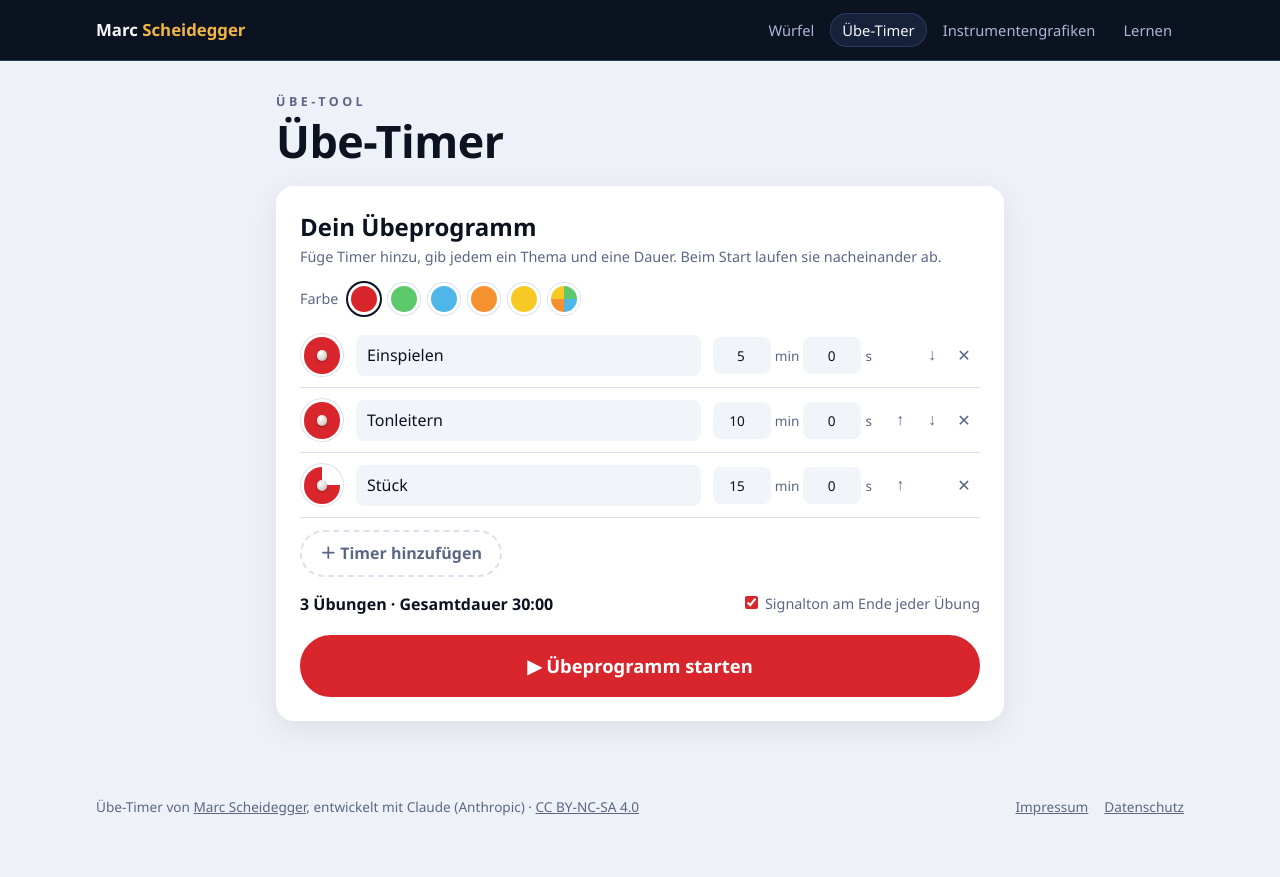
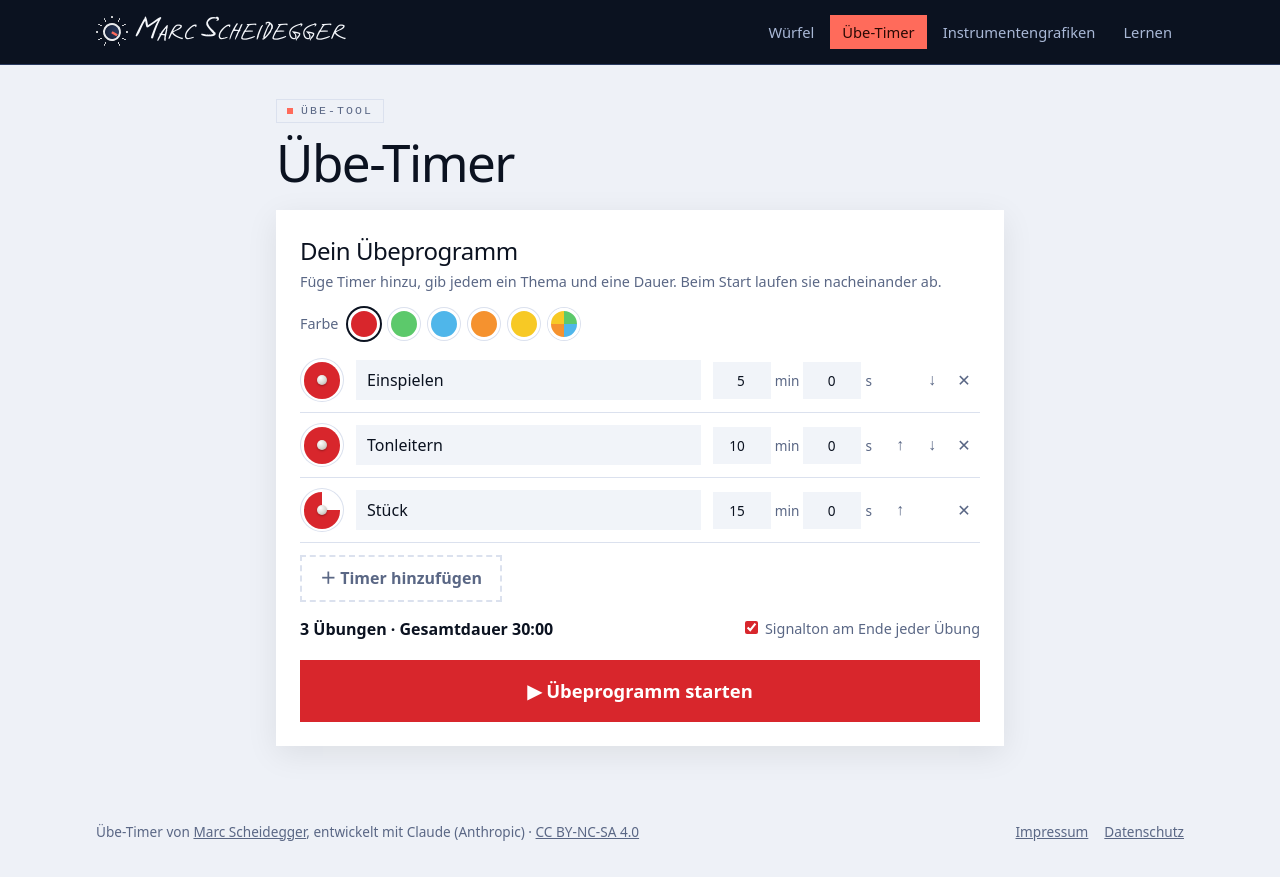
Before and after one commit to Marscx/Uebetimer, a plain HTML site: page index.html in a window 1280 px wide. Before the commit the page ends 852 px from the top, so only its background shows below. Drawn offline with Linux system fonts and the light colour scheme.

Commit message:
Neues Design wie marcscheidegger.ch: Handschrift-Logo mit Amp-Knopf, Koralle, eckig, schlanke Titel; Handy: Dauer-Felder lesbar, Knöpfe in eigener Zeile
Co-Authored-By: Claude Opus 5.5 <noreply@anthropic.com>

```diff
--- a/index.html
+++ b/index.html
@@ -8,8 +8,8 @@
         <meta name="author" content="marcscheidegger.ch">
         <link rel="icon" href="favicon.svg" type="image/svg+xml">
         <meta name="theme-color" content="#0b1220">
-        <link rel="stylesheet" href="marke.css?v=2">
-        <link rel="stylesheet" href="uebe.css?v=7">
+        <link rel="stylesheet" href="marke.css?v=3">
+        <link rel="stylesheet" href="uebe.css?v=8">
         <script>
             // ?embed: Ansicht für iFrames (ohne Kopfzeile, transparenter Hintergrund)
             if (new URLSearchParams(location.search).has('embed')) document.documentElement.classList.add('embed');
@@ -22,7 +22,7 @@
              Danach "neu." aus diesen Links entfernen. -->
         <header class="ms-bar">
             <div class="ms-bar-inner">
-                <a class="ms-brand" href="https://neu.marcscheidegger.ch/">Marc <span>Scheidegger</span></a>
+                <a class="ms-brand" href="https://neu.marcscheidegger.ch/" aria-label="Marc Scheidegger – Startseite"><b class="ms-knopf" aria-hidden="true"></b><span>Marc</span> <span>Scheidegger</span></a>
                 <nav aria-label="Übe-Tools">
                     <ul class="ms-nav">
                         <li><a href="https://zufall.marcscheidegger.ch/">Würfel</a></li>
--- a/marke.css
+++ b/marke.css
@@ -1,25 +1,46 @@
 /* =============================================================================
    marke.css – gemeinsamer Auftritt aller Übe-Tools von marcscheidegger.ch
    =============================================================================
-   Diese Datei ist in jedem Tool identisch (Übe-Timer, Würfel, Instrumentengrafiken).
-   Bei Änderungen in allen Tools gleich übernehmen. Farben wie die Hauptseite
-   marcscheidegger.ch (css/site.css).
+   Diese Datei ist in jedem Tool identisch (Übe-Timer, Würfel, Instrumentengrafiken,
+   Anleitungen). Bei Änderungen in allen Tools gleich übernehmen. Design wie die
+   Hauptseite marcscheidegger.ch: Nachtblau, Akzent Koralle, eckig, Logo in Marcs
+   Handschrift mit Verstärker-Knopf.
 
    Enthält:
-     1. Markenfarben und Schrift (Variablen mit --ms-…)
-     2. Kopfleiste .ms-bar: Name links (→ Hauptseite), Tool-Navigation rechts
-     3. Fusszeile .ms-foot: Copyright, Lizenz, Impressum/Datenschutz
-   Alle Klassen beginnen mit "ms-", damit sie nicht mit dem Code der Tools kollidieren. */
+     1. Markenfarben und Schriften (Variablen mit --ms-…), Logo-Schrift
+     2. Kopfleiste .ms-bar: Logo links (→ Hauptseite), Tool-Navigation rechts
+     3. Logo: Verstärker-Knopf (.ms-knopf) + MARC SCHEIDEGGER in Handschrift
+     4. Fusszeile .ms-foot: Copyright, Lizenz, Impressum/Datenschutz
+   Alle Klassen beginnen mit "ms-", damit sie nicht mit dem Code der Tools kollidieren.
 
-/* ---------- 1. Markenfarben und Schrift ---------- */
+   Logo im HTML (in jedem Tool gleich):
+     <a class="ms-brand" href="…" aria-label="Marc Scheidegger – Startseite">
+       <b class="ms-knopf" aria-hidden="true"></b><span>Marc</span> <span>Scheidegger</span></a> */
+
+/* ---------- 1. Markenfarben und Schriften ---------- */
 :root {
     --ms-navy: #0b1220;        /* Nachtblau der Hauptseite */
     --ms-navy-2: #16213a;      /* etwas heller, für Hover */
     --ms-line: #2a3a5e;        /* Linien auf Navy */
     --ms-ink: #f5f7fb;         /* Text auf Navy */
     --ms-muted: #a9b8d6;       /* gedämpfter Text auf Navy */
-    --ms-yellow: #f2b544;      /* Akzentgelb */
-    --ms-font: "Avenir Next", "Segoe UI", "Helvetica Neue", Arial, sans-serif;
+    --ms-akzent: #ff6b5b;      /* Akzentfarbe Koralle (Buttons, aktive Elemente) */
+    --ms-akzent-2: #ff8273;    /* etwas heller, für Hover */
+    --ms-akzent-ink: #2a0904;  /* Text auf Koralle */
+    --ms-yellow: var(--ms-akzent);   /* alter Name, damit bestehender Tool-Code die neue Farbe bekommt */
+    --ms-font: "Avenir Next", ui-sans-serif, system-ui, "Segoe UI", "Helvetica Neue", Arial, sans-serif;
+    /* Schreibmaschine für kleine Beschriftungen (Systemschriften, nichts wird geladen) */
+    --ms-schreib: "American Typewriter", "Courier Prime", "Courier New", ui-monospace, monospace;
+}
+
+/* Marcs Handschrift für das Logo. Nur die Grossbuchstaben des Namens (A C D E G H I M R S)
+   und das Leerzeichen sind in der Datei – alles andere wurde entfernt, damit sich keine
+   Unterschrift nachbauen lässt. Liegt auf dem eigenen Server (keine fremden Dienste). */
+@font-face {
+    font-family: "Marc Versalien";
+    src: url("fonts/marc-versalien.ttf") format("truetype");
+    unicode-range: U+0020, U+0041, U+0043-0045, U+0047-0049, U+004D, U+0052-0053;
+    font-display: swap;
 }
 
 /* ---------- 2. Kopfleiste ---------- */
@@ -31,22 +52,19 @@
     border-bottom: 1px solid var(--ms-line);
 }
 .ms-bar-inner {
-    max-width: 1120px; margin: 0 auto; padding: 0 16px; min-height: 60px;
+    max-width: 1120px; margin: 0 auto; padding: 0 16px; min-height: 64px;
     display: flex; align-items: center; justify-content: space-between; gap: 8px 20px; flex-wrap: wrap;
 }
-.ms-brand { color: var(--ms-ink); text-decoration: none; font-weight: 700; font-size: 1.05rem; white-space: nowrap; }
-.ms-brand span { color: var(--ms-yellow); }
-.ms-brand:hover { color: var(--ms-ink); }
 .ms-nav { display: flex; gap: 4px; margin: 0; padding: 0; list-style: none; }
 .ms-nav a {
-    display: block; padding: 7px 12px; border-radius: 999px; white-space: nowrap;
+    display: block; padding: 7px 12px; white-space: nowrap;
     color: var(--ms-muted); text-decoration: none; font-size: .92rem; font-weight: 500;
 }
 .ms-nav a:hover { color: var(--ms-ink); background: var(--ms-navy-2); }
-/* Das Tool, in dem man gerade ist */
-.ms-nav a[aria-current="page"] { color: var(--ms-ink); background: var(--ms-navy-2); box-shadow: inset 0 0 0 1px var(--ms-line); }
+/* Das Tool, in dem man gerade ist: Koralle wie der aktive Menüpunkt der Hauptseite */
+.ms-nav a[aria-current="page"] { color: var(--ms-akzent-ink); background: var(--ms-akzent); }
 
-/* Handy: Navigation in eigener Zeile unter dem Namen, seitlich wischbar statt umbrechen */
+/* Handy: Navigation in eigener Zeile unter dem Logo, seitlich wischbar statt umbrechen */
 @media (max-width: 640px) {
     .ms-bar-inner { padding-block: 10px; }
     .ms-bar nav { width: 100%; min-width: 0; }   /* Navigation auf Bildschirmbreite begrenzen */
@@ -55,7 +73,43 @@
     .ms-nav a { padding: 6px 10px; font-size: .88rem; }
 }
 
-/* ---------- 3. Fusszeile ---------- */
+/* ---------- 3. Logo ---------- */
+/* MARC SCHEIDEGGER in Handschrift, nur Grossbuchstaben, Anfangsbuchstaben grösser */
+.ms-brand {
+    display: inline-flex; align-items: center; white-space: nowrap;
+    color: var(--ms-ink); text-decoration: none; line-height: 1;
+    font-family: "Marc Versalien", var(--ms-schreib); font-size: 1.6rem; font-weight: 400;
+}
+.ms-brand:hover { color: var(--ms-ink); }
+.ms-brand > span { display: inline-block; text-transform: uppercase; font-size: .72em; letter-spacing: .02em; }
+.ms-brand > span::first-letter { font-size: 1.4em; }
+.ms-brand > span + span { margin-left: .3em; }   /* das Leerzeichen der Handschrift ist sehr schmal */
+
+/* Verstärker-Knopf (Poti), nur mit CSS gezeichnet:
+   ::before = Skala (11 Striche im Bogen, unten offen), ::after = Knopf mit Zeiger in Koralle */
+.ms-knopf { position: relative; display: inline-block; flex: none; width: 32px; height: 32px; margin-right: 8px; }
+.ms-knopf::before {
+    content: ""; position: absolute; inset: 0; border-radius: 50%;
+    background: repeating-conic-gradient(from -152deg, rgb(255 255 255 / .8) 0 4deg, transparent 4deg 30deg);
+    /* sichtbar bleibt nur ein schmaler Ring aussen und nur der Bogen von -150° bis +150° */
+    -webkit-mask: radial-gradient(closest-side, transparent 74%, #000 75%), conic-gradient(from -152deg, #000 304deg, transparent 0);
+    -webkit-mask-composite: source-in;
+            mask: radial-gradient(closest-side, transparent 74%, #000 75%), conic-gradient(from -152deg, #000 304deg, transparent 0);
+            mask-composite: intersect;
+}
+.ms-knopf::after {
+    content: ""; position: absolute; inset: 7px; border-radius: 50%; border: 2px solid rgb(255 255 255 / .9);
+    background:
+        linear-gradient(var(--ms-akzent), var(--ms-akzent)) 50% 1px / 2.5px 6px no-repeat,   /* Zeiger */
+        radial-gradient(circle at 35% 30%, #2a3a5e, #111a2e);                                   /* Knopf */
+    transform: rotate(120deg);                                                                  /* auf "10" */
+    transition: transform .4s cubic-bezier(.3, 1.6, .5, 1);
+}
+.ms-brand:hover .ms-knopf::after { transform: rotate(150deg); }   /* dreht beim Darüberfahren auf Anschlag */
+@media (max-width: 640px) { .ms-brand { font-size: 1.35rem; } }
+@media (prefers-reduced-motion: reduce) { .ms-knopf::after { transition: none; } }
+
+/* ---------- 4. Fusszeile ---------- */
 .ms-foot {
     font-family: var(--ms-font);
     max-width: 1120px; margin: 0 auto; padding: 28px 16px 36px;
--- a/uebe.css
+++ b/uebe.css
@@ -60,20 +60,22 @@ body {
 /* ---------- Titel des Tools (wie die Seitenköpfe der Hauptseite) ---------- */
 .tool-head { margin: 8px 0 20px; }
 .kicker {
-    display: block; font-size: .78rem; font-weight: 600; letter-spacing: .28em;
-    text-transform: uppercase; color: var(--muted); margin-bottom: 6px;
+    display: inline-flex; align-items: center; gap: 8px; margin-bottom: 12px; padding: 3px 10px;
+    font-family: var(--ms-schreib); font-size: .72rem; letter-spacing: .18em; text-transform: uppercase;
+    color: var(--muted); border: 1px solid var(--line);
 }
-.tool-head h1 { margin: 0; font-size: clamp(2rem, 6vw, 2.8rem); line-height: 1.1; letter-spacing: -.01em; }
+.kicker::before { content: ""; width: 6px; height: 6px; background: var(--ms-akzent); }
+.tool-head h1 { margin: 0; font-size: clamp(2.2rem, 7vw, 3.2rem); font-weight: 300; line-height: 1.08; letter-spacing: -.03em; hyphens: auto; overflow-wrap: break-word; }
 
 .screen { max-width: 760px; margin: 0 auto; padding: 24px 16px 48px; }
 
 .panel {
     background: var(--panel);
-    border-radius: 18px;
+    border-radius: 0;
     padding: 24px;
     box-shadow: 0 8px 30px rgba(0, 0, 0, .08);
 }
-.panel h2 { margin: 0 0 4px; }
+.panel h2 { margin: 0 0 4px; font-weight: 400; letter-spacing: -.02em; }
 .hint { color: var(--muted); font-size: .9rem; margin: 4px 0 16px; }
 .center { text-align: center; }
 
@@ -85,7 +87,7 @@ body {
     background: transparent;
     color: var(--ink);
     padding: 10px 18px;
-    border-radius: 999px;
+    border-radius: 0;
     cursor: pointer;
     transition: transform .08s, background .15s;
 }
@@ -99,7 +101,7 @@ body {
 
 .icon {
     width: 32px; height: 32px;
-    border: none; border-radius: 8px;
+    border: none; border-radius: 0;
     background: transparent; color: var(--muted);
     font-size: 1rem; cursor: pointer;
 }
@@ -122,13 +124,13 @@ body {
     color: var(--ink);
     background: var(--field);
     border: 1px solid transparent;
-    border-radius: 8px;
+    border-radius: 0;
     padding: 8px 10px;
     min-width: 0;
 }
 .plan-item input:focus { outline: none; border-color: var(--accent); }
 .duration { display: flex; align-items: center; gap: 4px; color: var(--muted); font-size: .85rem; }
-.duration input { width: 58px; text-align: right; }
+.duration input { width: 58px; flex: none; text-align: right; }   /* flex: none – sonst auf dem Handy zu schmal für die Zahl */
 .item-actions { display: flex; }
 
 .plan-footer {
@@ -141,11 +143,12 @@ body {
 .toggle input { accent-color: var(--accent); }
 
 @media (max-width: 560px) {
-    .plan-item { grid-template-columns: 44px minmax(0, 1fr) auto; }
-    .plan-item .topic { grid-column: 2 / 4; width: 100%; }
+    /* Handy: Thema, Dauer und Knöpfe untereinander, damit nichts überlappt */
+    .plan-item { grid-template-columns: 44px minmax(0, 1fr); row-gap: 8px; }
+    .plan-item .topic { grid-column: 2; width: 100%; }
     .plan-item .duration { grid-column: 2; }
-    .plan-item .item-actions { grid-column: 3; }
-    .plan-item .dial.mini { grid-row: 1 / 3; }
+    .plan-item .item-actions { grid-column: 2; justify-self: end; margin-top: -4px; }
+    .plan-item .dial.mini { grid-row: 1 / 4; align-self: start; }
 }
 
 /* ---------- Farbwahl ---------- */
@@ -236,7 +239,7 @@ body {
 
 /* ---------- Laufender Timer ---------- */
 .progress { display: flex; gap: 4px; height: 8px; margin-bottom: 16px; }
-.progress span { border-radius: 4px; background: var(--line); overflow: hidden; }
+.progress span { border-radius: 0; background: var(--line); overflow: hidden; }
 .progress span i { display: block; height: 100%; background: var(--disc, var(--accent)); width: 0; }
 
 .run-count { text-align: center; color: var(--muted); margin: 0; font-size: .95rem; }
@@ -262,7 +265,7 @@ body {
 .journal .row { display: flex; gap: 10px; align-items: baseline; flex-wrap: wrap; }
 .journal .j-topic { font-weight: 700; flex: 1; }
 .journal .j-meta { color: var(--muted); font-size: .88rem; font-variant-numeric: tabular-nums; }
-.badge { font-size: .75rem; font-weight: 700; padding: 2px 8px; border-radius: 999px; background: var(--field); color: var(--muted); }
+.badge { font-size: .75rem; font-weight: 700; padding: 2px 8px; border-radius: 0; background: var(--field); color: var(--muted); }
 .badge.ok { background: var(--accent); color: var(--accent-ink); }
 .journal textarea { margin-top: 8px; }
 
@@ -272,7 +275,7 @@ textarea {
     color: var(--ink);
     background: var(--field);
     border: 1px solid transparent;
-    border-radius: 10px;
+    border-radius: 0;
     padding: 10px;
     resize: vertical;
 }
```
Also changed, not shown: fonts/marc-versalien.ttf (added).
